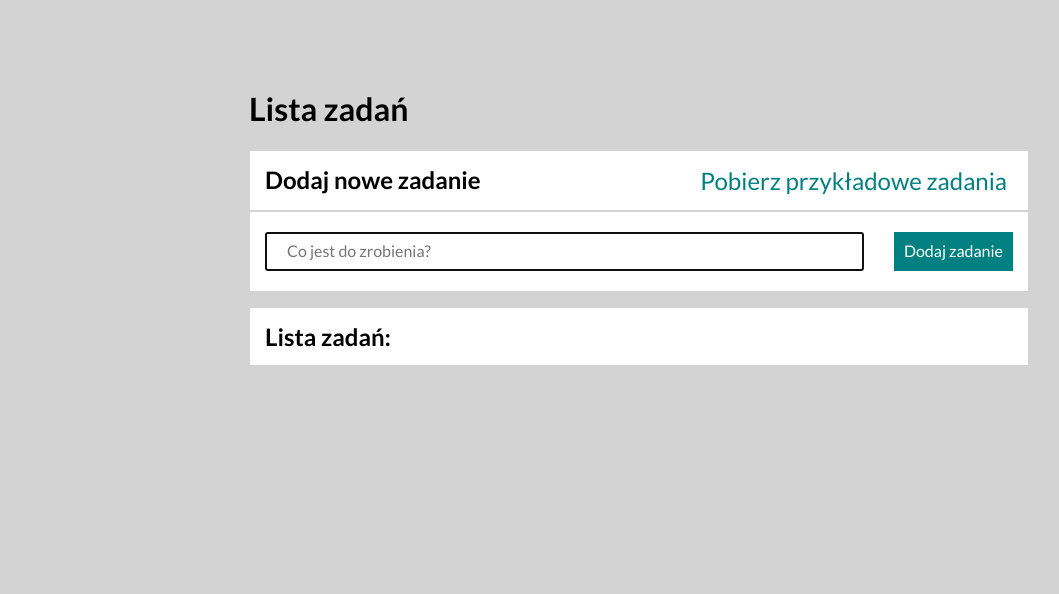
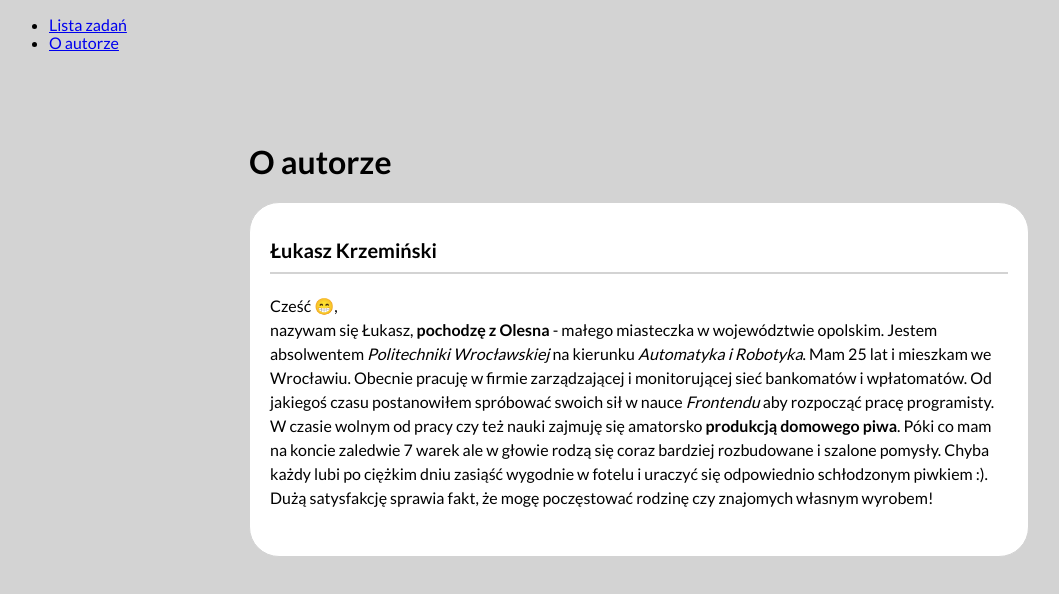
Before and after one commit to lukaszkrzeminski/todo-list-react, a React (Create React App) app: page /#/o-autorze in a window 1280 px wide. Shown: the top 594 px of the page, without its empty margins (1-1060 px from the left). Built offline with nearby package versions, Linux system fonts and the light colour scheme.

Commit message:
Author page, simple nav, installed react-router

```diff
--- a/package.json
+++ b/package.json
@@ -12,6 +12,7 @@
     "react": "^16.13.1",
     "react-dom": "^16.13.1",
     "react-redux": "^7.2.1",
+    "react-router-dom": "^5.2.0",
     "react-scripts": "3.4.1",
     "redux-saga": "^1.1.3",
     "styled-components": "^5.1.1"
--- a/src/App.js
+++ b/src/App.js
@@ -1,4 +1,27 @@
 import React from "react";
+import { HashRouter, Link, Switch, Route } from "react-router-dom";
 import Tasks from "./features/tasks/Tasks";
+import Author from "./features/author/Author";
 
-export default () => <Tasks />;
+export default () => (
+    <HashRouter>
+        <nav>
+            <ul>
+                <li>
+                    <Link to="/lista-zadan">Lista zadań</Link>
+                </li>
+                <li>
+                    <Link to="/o-autorze">O autorze</Link>
+                </li>
+            </ul>
+            <Switch>
+                <Route path="/lista-zadan">
+                    <Tasks />
+                </Route>
+                <Route path="/o-autorze">
+                    <Author />
+                </Route>
+            </Switch>
+        </nav>
+    </HashRouter>
+);
--- /dev/null
+++ b/src/features/author/Author.js
@@ -0,0 +1,28 @@
+import React from "react";
+import Main from "../../common/Main";
+import Header from "../../common/Header";
+import Section from "../../common/Section";
+
+function Author() {
+
+    return (
+        <Main>
+            <Header title="O autorze" />
+            <Section
+                contentHeader="Łukasz Krzemiński"
+                contentBody={
+                    <>
+                        Cześć 😁,
+                        <br />
+                        nazywam się Łukasz, <b>pochodzę z Olesna</b> - małego miasteczka w województwie opolskim. Jestem absolwentem <i>Politechniki Wrocławskiej</i> na kierunku <i>Automatyka i Robotyka</i>. Mam 25 lat i mieszkam we Wrocławiu. Obecnie pracuję w firmie zarządzającej i monitorującej sieć bankomatów i wpłatomatów. Od jakiegoś czasu postanowiłem spróbować swoich sił w nauce <i>Frontendu</i> aby rozpocząć pracę programisty.
+                        <br />
+                        W czasie wolnym od pracy czy też nauki zajmuję się amatorsko <strong>produkcją
+                        domowego piwa</strong>. Póki co mam na koncie zaledwie 7 warek ale w głowie rodzą się coraz bardziej rozbudowane i szalone pomysły. Chyba każdy lubi po ciężkim dniu zasiąść wygodnie w fotelu i uraczyć się odpowiednio schłodzonym piwkiem :). Dużą satysfakcję sprawia fakt, że mogę poczęstować rodzinę czy znajomych własnym wyrobem!
+                    </>
+                }
+            />
+        </Main>
+    );
+}
+
+export default Author;
```
Also changed, not shown: 1 other file (tests, documents, lock files or other folders).
